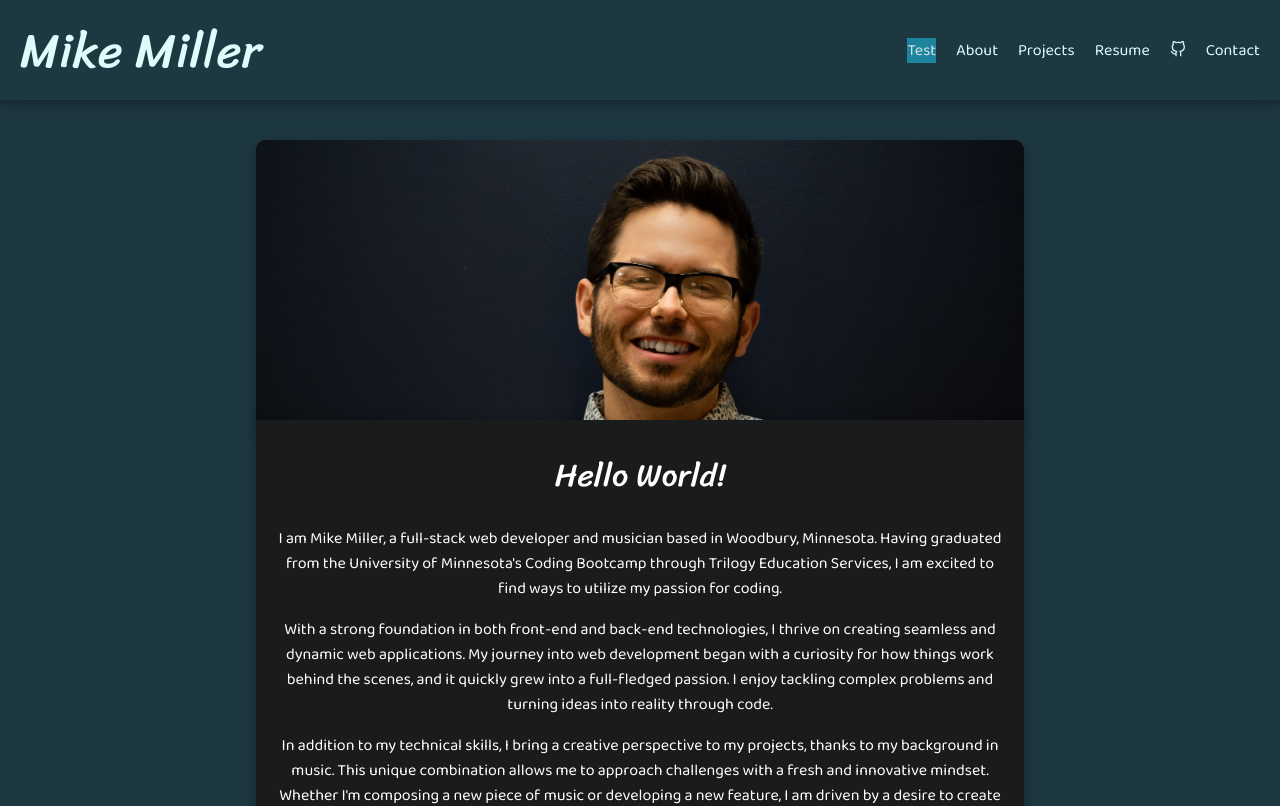
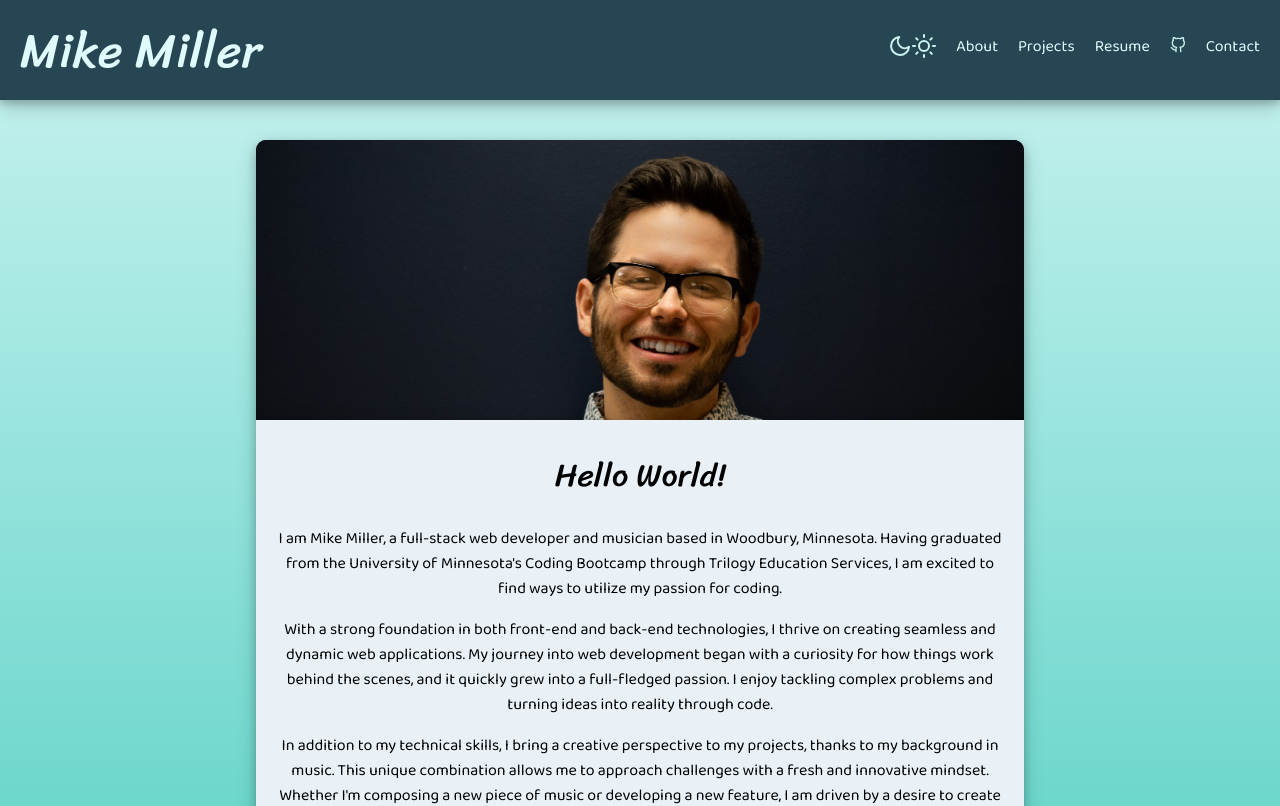
Before and after one commit to mimi5930/mike-miller-dev-port, a React (Vite) app: page / in a window 1280 px wide. Shown: the top 806 px of the page. Built offline with nearby package versions, Linux system fonts and the light colour scheme.

Commit message:
added dark mode toggle

```diff
--- a/src/App.tsx
+++ b/src/App.tsx
@@ -4,11 +4,18 @@ import Portfolio from './pages/Portfolio'
 import About from './pages/About'
 import Contact from './pages/Contact'
 import Spacer from './components/Spacer'
+import { useState } from 'react'
 
 function App() {
+  const [prefersDarkMode, setPrefersDarkMode] = useState<boolean>(
+    window.matchMedia('(prefers-color-scheme: dark)').matches
+  )
   return (
-    <div className="app" data-theme="dark">
-      <Navbar></Navbar>
+    <div className="app" data-theme={prefersDarkMode ? 'dark' : null}>
+      <Navbar
+        prefersDarkMode={prefersDarkMode}
+        setPrefersDarkMode={setPrefersDarkMode}
+      ></Navbar>
       <About></About>
       <Portfolio></Portfolio>
       <Spacer></Spacer>
--- a/src/components/Navbar.tsx
+++ b/src/components/Navbar.tsx
@@ -3,7 +3,15 @@ import { useScroll } from '../utils/hooks/useScroll'
 import styles from './styles/navbar.module.css'
 import NavigationLinks from './NavigationLinks'
 
-export default function Navbar() {
+type NavbarProps = {
+  prefersDarkMode: boolean
+  setPrefersDarkMode: React.Dispatch<React.SetStateAction<boolean>>
+}
+
+export default function Navbar({
+  setPrefersDarkMode,
+  prefersDarkMode
+}: NavbarProps) {
   const smallScreen = useMediaQuery('(max-width: 700px)')
   const scroll = useScroll()
 
@@ -19,6 +27,8 @@ export default function Navbar() {
         </a>
       </div>
       <NavigationLinks
+        setPrefersDarkMode={setPrefersDarkMode}
+        prefersDarkMode={prefersDarkMode}
         smallScreen={smallScreen}
         scroll={scroll}
       ></NavigationLinks>
--- a/src/components/NavigationLinks.tsx
+++ b/src/components/NavigationLinks.tsx
@@ -8,14 +8,19 @@ import {
   FiInfo,
   FiFile,
   FiMail,
-  FiArrowDown
+  FiArrowDown,
+  FiGithub,
+  FiLinkedin
 } from 'react-icons/fi'
-import { FiGithub, FiLinkedin } from 'react-icons/fi'
 import resumePDF from '../files/Michael Miller Software Engineer Resume 2022.pdf'
+import { MoonIcon } from './svg'
+import SunIcon from './svg/sun'
 
 type NavigationLinksProps = {
   smallScreen: boolean
   scroll: boolean
+  setPrefersDarkMode: React.Dispatch<React.SetStateAction<boolean>>
+  prefersDarkMode: boolean
 }
 
 const resumeDropdown: Item[] = [
@@ -41,26 +46,15 @@ const socialIcons: Item[] = [
 
 export default function NavigationLinks({
   smallScreen,
-  scroll
+  scroll,
+  setPrefersDarkMode,
+  prefersDarkMode
 }: NavigationLinksProps) {
   const [dropdownDisplay, setDropdownDisplay] = useState(false)
   const [showDisplay, setShowDisplay] = useState(false)
   const [hamburgerIcon, setHamburgerIcon] = useState(true)
   const [currentIcon, setIcon] = useState(0)
   const [socialDropdownDisplay, setSocialDropdownDisplay] = useState(false)
-  const [prefersDarkMode, setPrefersDarkMode] = useState<boolean>(
-    window.matchMedia('(prefers-color-scheme: dark)').matches
-  )
-
-  useEffect(() => {
-    if (prefersDarkMode) {
-      console.log('enabled dark mode')
-      document.documentElement.setAttribute('data-theme', 'light')
-    } else {
-      console.log('enabled light mode')
-      document.documentElement.setAttribute('data-theme', 'light')
-    }
-  }, [prefersDarkMode])
 
   useEffect(() => {
     if (!smallScreen) {
@@ -152,7 +146,13 @@ export default function NavigationLinks({
   return (
     <ul className={styles.containerList}>
       <li>
-        <button className={styles.colorPrefButton}>Test</button>
+        <button
+          onClick={() => setPrefersDarkMode(!prefersDarkMode)}
+          className={styles.colorPrefButton}
+        >
+          <MoonIcon />
+          <SunIcon />
+        </button>
       </li>
       <li>
         <a href="#about">About</a>
--- a/src/components/colorPrefButton.tsx
+++ b/src/components/colorPrefButton.tsx
@@ -1,3 +1,5 @@
+import { MoonIcon, SunIcon } from './svg'
+
 type DarkModeButtonProps = {
   prefersDarkMode: boolean
   setPrefersDarkMode: React.Dispatch<React.SetStateAction<boolean>>
@@ -14,7 +16,7 @@ export default function DarkModeButton({
         setPrefersDarkMode(!prefersDarkMode)
       }}
     >
-      {prefersDarkMode ? <Moon /> : <Sun />}
+      {prefersDarkMode ? <MoonIcon /> : <SunIcon />}
     </button>
   )
 }
--- a/src/components/styles/navigation-links.module.css
+++ b/src/components/styles/navigation-links.module.css
@@ -32,9 +32,22 @@
 .colorPrefButton:focus {
   all: unset;
   cursor: pointer;
+  background-color: transparent !important;
+  overflow: hidden;
 }
 
-.colorPrefButton {
+.colorPrefIcon {
+  animation: sunset infinite 1000ms ease-in;
+}
+
+@keyframes sunset {
+  0% {
+    transform: rotate(0deg);
+    transform: rotateX('angle');
+  }
+  100% {
+    transform: rotate(180deg);
+  }
 }
 
 .resumeList {
--- a/src/components/svg/index.ts
+++ b/src/components/svg/index.ts
@@ -2,3 +2,5 @@ export { default as SuccessIcon } from './success'
 export { default as ErrorIcon } from './error'
 export { default as ZodIcon } from './zod'
 export { default as ChartJSIcon } from './chartjs'
+export { default as MoonIcon } from './moon'
+export { default as SunIcon } from './sun'
--- /dev/null
+++ b/src/components/svg/moon.tsx
@@ -0,0 +1,20 @@
+export default function MoonIcon({
+  ...props
+}: React.HTMLAttributes<SVGElement>) {
+  return (
+    <svg
+      xmlns="http://www.w3.org/2000/svg"
+      width="24"
+      height="24"
+      viewBox="0 0 24 24"
+      fill="none"
+      stroke="currentColor"
+      strokeWidth="2"
+      strokeLinecap="round"
+      strokeLinejoin="round"
+      {...props}
+    >
+      <path d="M21 12.79A9 9 0 1 1 11.21 3 7 7 0 0 0 21 12.79z"></path>
+    </svg>
+  )
+}
--- /dev/null
+++ b/src/components/svg/sun.tsx
@@ -0,0 +1,28 @@
+export default function SunIcon({
+  ...props
+}: React.HTMLAttributes<SVGElement>) {
+  return (
+    <svg
+      xmlns="http://www.w3.org/2000/svg"
+      width="24"
+      height="24"
+      viewBox="0 0 24 24"
+      fill="none"
+      stroke="currentColor"
+      strokeWidth="2"
+      strokeLinecap="round"
+      strokeLinejoin="round"
+      {...props}
+    >
+      <circle cx="12" cy="12" r="5"></circle>
+      <line x1="12" y1="1" x2="12" y2="3"></line>
+      <line x1="12" y1="21" x2="12" y2="23"></line>
+      <line x1="4.22" y1="4.22" x2="5.64" y2="5.64"></line>
+      <line x1="18.36" y1="18.36" x2="19.78" y2="19.78"></line>
+      <line x1="1" y1="12" x2="3" y2="12"></line>
+      <line x1="21" y1="12" x2="23" y2="12"></line>
+      <line x1="4.22" y1="19.78" x2="5.64" y2="18.36"></line>
+      <line x1="18.36" y1="5.64" x2="19.78" y2="4.22"></line>
+    </svg>
+  )
+}
```
